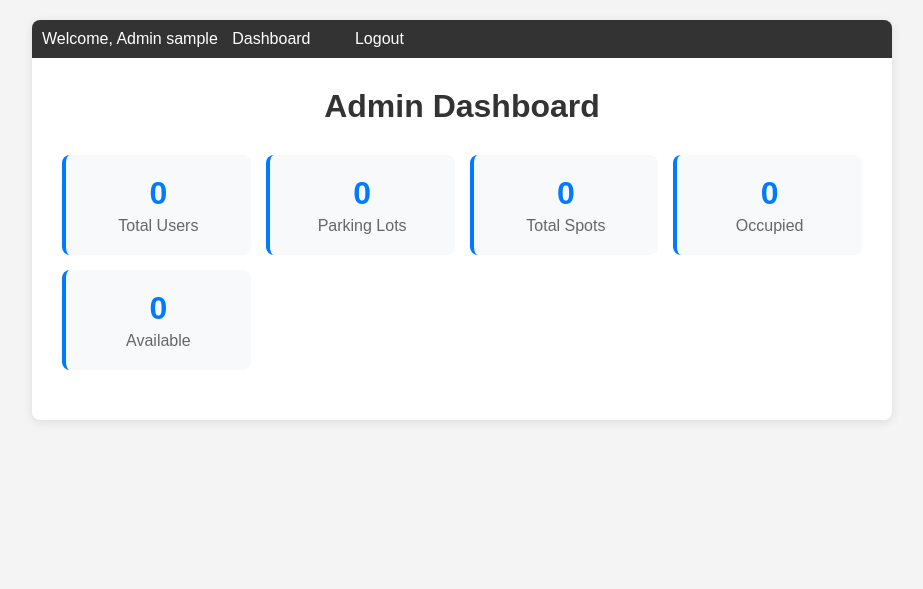
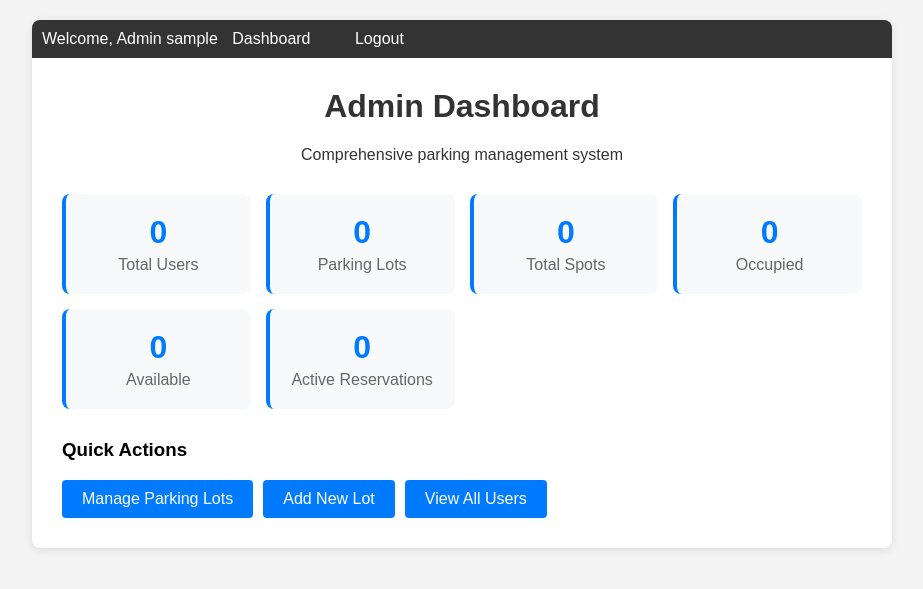
Before and after one commit to 24f2004242/vehicle-parking-app, a Flask app: page /admin_dashboard in a window 1280 px wide. Shown: the top 589 px of the page, without its empty margins (178-1101 px from the left). Run offline with Flask 3, Linux system fonts and the light colour scheme; the visitor is signed in with stand-in values (Sample User, id 1); data that the repository does not hold is empty; parts of the project's set-up code (start-up, migrations or seed data) failed here and were passed over.

Commit message:
Milestone-VP Admin-Dashboard-Management

```diff
--- a/app.py
+++ b/app.py
@@ -174,6 +174,160 @@ def require_user():
         return redirect(url_for('login'))
     return None
 
+def create_parking_lot(location_name, address, pin_code, price_per_hour, max_spots):
+    conn = get_db_connection()
+    cursor = conn.cursor()
+
+    try:
+        cursor.execute('''
+            INSERT INTO parking_lots (prime_location_name, address, pin_code, price_per_hour, maximum_spots)
+            VALUES (?,?,?,?,?)
+        ''', (location_name, address, pin_code, price_per_hour, max_spots))
+
+        lot_id = cursor.lastrowid
+
+        for i in range(max_spots):
+            cursor.execute('''
+                ISNERT INTO parking_spots (lot_id, status)
+                VALUES (?, 'A')
+            ''', (lot_id, ))
+
+        conn.commit()
+        conn.close()
+        return lot_id
+    except Exception as e:
+        conn.close()
+        return None
+
+def update_parking_lot(lot_id, location_name, address, pin_code, price_per_hour, max_spots):
+    conn = get_db_connection()
+    cursor = conn.cursor()
+
+    try:
+        cursor.execute('''
+            SELECT COUNT(*) FROM parking_spots
+            WHERE lot_id = ?
+        ''', (lot_id, ))
+        current_spots = cursor.fetchone()[0]
+
+        cursor.execute('''
+            UPDATE parking_lots
+            SET prime_location_name = ?, address = ?, pin_code = ?, price_per_hour = ?, maximum_spots = ?
+            WHERE id = ?
+        ''', (location_name, address, pin_code, price_per_hour, max_spots, lot_id))
+
+        if max_spots > current_spots:
+            for i in range(max_spots - current_spots):
+                cursor.execute('''
+                    INSERT INTO parking_spots (lot_id, status)
+                    VALUES (?, 'A')
+                ''', (lot_id, ))
+        elif max_spots < current_spots:
+            cursor.execute('''
+                DELETE FROM parking_spots
+                WHERE lot_id = ? AND status = 'A'
+                LIMIT ?
+            ''', (lot_id, current_spots - max_spots))
+
+        conn.commit()
+        conn.close()
+        return True
+    except Exception as e:
+        conn.close()
+        return False
+
+def delete_parking_lot(lot_id):
+    conn = get_db_connection()
+    cursor = conn.cursor()
+
+    try:
+        cursor.execute('''
+            SELECT COUNT(*) FROM parking_spots
+            WHERE lot_id = ? AND status = '0'
+        ''', (lot_id, ))
+        occupied_spots = cursor.fetchone()[0]
+
+        if occupied_spots >0:
+            conn.close()
+            return False, "Cannot delete lot with occupied spots"
+
+        cursor.execute('''
+            DELETE FROM parking_spots
+            WHERE lot_id = ?
+        ''', (lot_id, ))
+
+        conn.commit()
+        conn.close()
+        return True, "Parking lot deleted success"
+    except Exception as e:
+        conn.close()
+        return False, f"Error deleting parking lot: {str(e)}"
+
+def get_all_parking_lots():
+    conn = get_db_connection()
+    cursor = conn.cursor()
+
+    cursor.execute('''
+        SELECT pl.*,
+            COUNT(ps.id) as total_spots,
+            SUM(CASE WHEN ps.status = 'A' THEN 1 ELSE 0 END) as available_spots,
+            SUM(CASE WHEN ps.status = 'O' THEN 1 ELSE 0 END) as occupied_spots
+        FROM parking_lots pl
+        LEFT JOIN parking_spots ps ON pl.id = ps.lot_id
+        GROUP BY pl.id
+        ORDER BY pl.created_at DESC
+    ''')
+
+    lots = [dict(row) for row in cursor.fetchall()]
+    conn.close()
+    return lots
+
+def get_parking_lot_details(lot_id):
+    conn = get_db_connection()
+    cursor = conn.cursor()
+
+    cursor.execute('''
+        SELECT * FROM parking_lots
+        WHERE id = ?
+    ''', (lot_id, ))
+    lot = cursor.fetchone()
+
+    if not lot:
+        conn.close()
+        return None, []
+
+    cursor.execute('''
+        SELECT ps.*, r.user_id, u.username, u.full_name, r.parking_timestamp, r.status as reservation_status
+        FROM parking_spots ps
+        LEFT JOIN reservations r ON ps.id = r.spot_id AND r.status IN ('reserved', 'occupied')
+        LEFT JOIN users u on r.user_id = u.id
+        WHERE ps.lot_id = ?
+        ORDER BY ps.id
+    ''', (lot_id, ))
+
+    spots = [dict(row) for row in cursor.fetchall()]
+    conn.close()
+
+    return dict(lot), spots
+
+def get_all_users():
+    conn = get_db_connection()
+    cursor = conn.cursor()
+
+    cursor.execute('''
+        SELECT u.*,
+            COUNT(r.id) as total_reservations,
+            COUNT(CASE WHEN r.status IN ('reserved', 'occupied') THEN 1 END) as active_reservations
+        FROM users u
+        LEFT JOIN reservations r ON u.id = r.user_id
+        GROUP BY u.id
+        ORDER BY u.created_at DESC
+    ''')
+
+    users = [dict(row) for row in cursor.fetchall()]
+    conn.close()
+    return users
+
 # Routes
 @app.route('/')
 def index():
@@ -235,6 +389,13 @@ def register():
 
     return render_template('register.html')
 
+@app.route('/logout')
+def logout():
+    session.clear()
+    flash('You have been logged out successfully', 'success')
+    return redirect(url_for('login'))
+
+
 @app.route('/admin_dashboard')
 def admin_dashboard():
     auth_check = require_admin()
@@ -256,6 +417,10 @@ def admin_dashboard():
     cursor.execute("SELECT COUNT(*) FROM parking_spots WHERE status = 'O'")
     occupied_spots = cursor.fetchone()[0]
 
+    cursor.execute("SELECT COUNT(*) FROM reservations WHERE status IN ('reserved', 'occupied')")
+    active_reservations = cursor.fetchone()[0]
+
+
     conn.close()
 
     stats = {
@@ -263,10 +428,117 @@ def admin_dashboard():
         'total_lots': total_lots,
         'total_spots': total_spots,
         'occupied_spots': occupied_spots,
-        'available_spots': total_spots - occupied_spots
+        'available_spots': total_spots - occupied_spots,
+        'active_reservations': active_reservations
     }
 
+    recent_lots = get_all_parking_lots()[:5]
+
     return render_template('admin_dashboard.html', stats=stats)
+
+@app.route('/admin/lots')
+def admin_lots():
+    auth_check = require_admin()
+    if auth_check:
+        return auth_check
+
+    lots = get_all_parking_lots()
+    return render_template('admin_lots.html', lots=lots)
+
+@app.route('/admin/lots/add', methods=['GET', 'POST'])
+def admin_add_lot():
+    auth_check = require_admin()
+    if auth_check:
+        return auth_check
+
+    if request.method == 'POST':
+        location_name = request.form['location_name']
+        address = request.form['address']
+        pin_code = request.form['pin_code']
+        price_per_hour = float(request.form['price_per_hour'])
+        max_spots = int(request.form['max_spots'])
+
+        if max_spots <= 0:
+            flash('Maximum spots must be greater than 0!', 'error')
+        elif price_per_hour <= 0:
+            flash('Price per hour must be greater than 0!', 'error')
+        else:
+            lot_id = create_parking_lot(location_name, address, pin_code, price_per_hour, max_spots)
+            if lot_id:
+                flash(f'Parking lot created successfully with {max_spots} spots!', 'success')
+                return redirect(url_for('admin_lots'))
+            else:
+                flash('Error creating parking lot!', 'error')
+
+    return render_template('admin_add_lot.html')
+
+@app.route('/admin/lots/edit/<int:lot_id>', methods=['GET', 'POST'])
+def admin_edit_lot(lot_id):
+    auth_check = require_admin()
+    if auth_check:
+        return auth_check
+
+    if request.method == 'POST':
+        location_name = request.form['location_name']
+        address = request.form['address']
+        pin_code = request.form['pin_code']
+        price_per_hour = float(request.form['price_per_hour'])
+        max_spots = int(request.form['max_spots'])
+
+        if max_spots <= 0:
+            flash('Maximum spots must be greater than 0!', 'error')
+        elif price_per_hour <= 0:
+            flash('Price per hour must be greater than 0!', 'error')
+        else:
+            if update_parking_lot(lot_id, location_name, address, pin_code, price_per_hour, max_spots):
+                flash('Parking lot updated successfully!', 'success')
+                return redirect(url_for('admin_lots'))
+            else:
+                flash('Error updating parking lot!', 'error')
+
+    # Get current lot details
+    lot, spots = get_parking_lot_details(lot_id)
+    if not lot:
+        flash('Parking lot not found!', 'error')
+        return redirect(url_for('admin_lots'))
+
+    return render_template('admin_edit_lot.html', lot=lot)
+
+@app.route('/admin/lots/delete/<int:lot_id>')
+def admin_delete_lot(lot_id):
+    auth_check = require_admin()
+    if auth_check:
+        return auth_check
+
+    success, message = delete_parking_lot(lot_id)
+
+    if success:
+        flash(message, 'success')
+    else:
+        flash(message, 'error')
+
+    return redirect(url_for('admin_lots'))
+
+@app.route('/admin/lots/view/<int:lot_id>')
+def admin_view_lot(lot_id):
+    auth_check = require_admin()
+    if auth_check:
+        return auth_check
+
+    lot, spots = get_parking_lot_details(lot_id)
+    if not lot:
+        flash('Parking lot not found!', 'error')
+        return redirect(url_for('admin_lots'))
+
+@app.route('/admin/users')
+def admin_users():
+    auth_check = require_admin()
+    if auth_check:
+        return auth_check
+
+    users = get_all_users()
+    return render_template('admin_users.html', users=users)
+
 
 @app.route('/user_dashboard')
 def user_dashboard():
@@ -300,9 +572,3 @@ def user_dashboard():
     conn.close()
 
     return render_template('user_dashboard.html', active_reservations=active_reservations, available_lots=available_lots)
-
-@app.route('/logout')
-def logout():
-    session.clear()
-    flash('You have been logged out successfully', 'success')
-    return redirect(url_for('login'))
--- a/templates/admin_dashboard.html
+++ b/templates/admin_dashboard.html
@@ -5,6 +5,7 @@
 {% block content %}
 <div class="header">
     <h1>Admin Dashboard</h1>
+    <p>Comprehensive parking management system</p>
 </div>
 
 <div class="stats">
@@ -28,6 +29,42 @@
         <div class="stat-number">{{ stats.available_spots }}</div>
         <div class="stat-label">Available</div>
     </div>
+    <div class="stat-card">
+        <div class="stat-number">{{ stats.active_reservations }}</div>
+        <div class="stat-label">Active Reservations</div>
+    </div>
 </div>
 
+<div style="margin-top: 30px;">
+    <h3>Quick Actions</h3>
+    <div style="display: flex; gap: 10px; flex-wrap: wrap;">
+        <a href="{{ url_for('admin_lots') }}" class="btn">Manage Parking Lots</a>
+        <a href="{{ url_for('admin_add_lot') }}" class="btn">Add New Lot</a>
+        <a href="{{ url_for('admin_users') }}" class="btn">View All Users</a>
+    </div>
+</div>
+
+{% if recent_lots %}
+<div style="margin-top: 30px;">
+    <h3>Recent Parking Lots</h3>
+    <div style="background: #f8f9fa; padding: 15px; border-radius: 8px;">
+        {% for lot in recent_lots %}
+        <div style="display: flex; justify-content: space-between; align-items: center; padding: 10px 0; border-bottom: 1px solid #dee2e6;">
+            <div>
+                <strong>{{ lot.prime_location_name }}</strong><br>
+                <small>{{ lot.address }} | ₹{{ lot.price_per_hour }}/hour</small>
+            </div>
+            <div style="text-align: center;">
+                <span style="color: #28a745;">{{ lot.available_spots or 0 }}</span> /
+                <span style="color: #6c757d;">{{ lot.total_spots or 0 }}</span> spots<br>
+                <small>Available / Total</small>
+            </div>
+            <div>
+                <a href="{{ url_for('admin_view_lot', lot_id=lot.id) }}" class="btn" style="padding: 5px 10px; font-size: 0.8em;">View</a>
+            </div>
+        </div>
+        {% endfor %}
+    </div>
+</div>
+{% endif %}
 {% endblock %}
```
Also changed, not shown: templates/admin_add_lot.html (added, +50 -0 lines), templates/admin_edit_lot.html (added, +51 -0 lines), templates/admin_lots.html (added, +75 -0 lines), templates/admin_users.html (added, +64 -0 lines), templates/admin_view_lot.html (added, +123 -0 lines).
